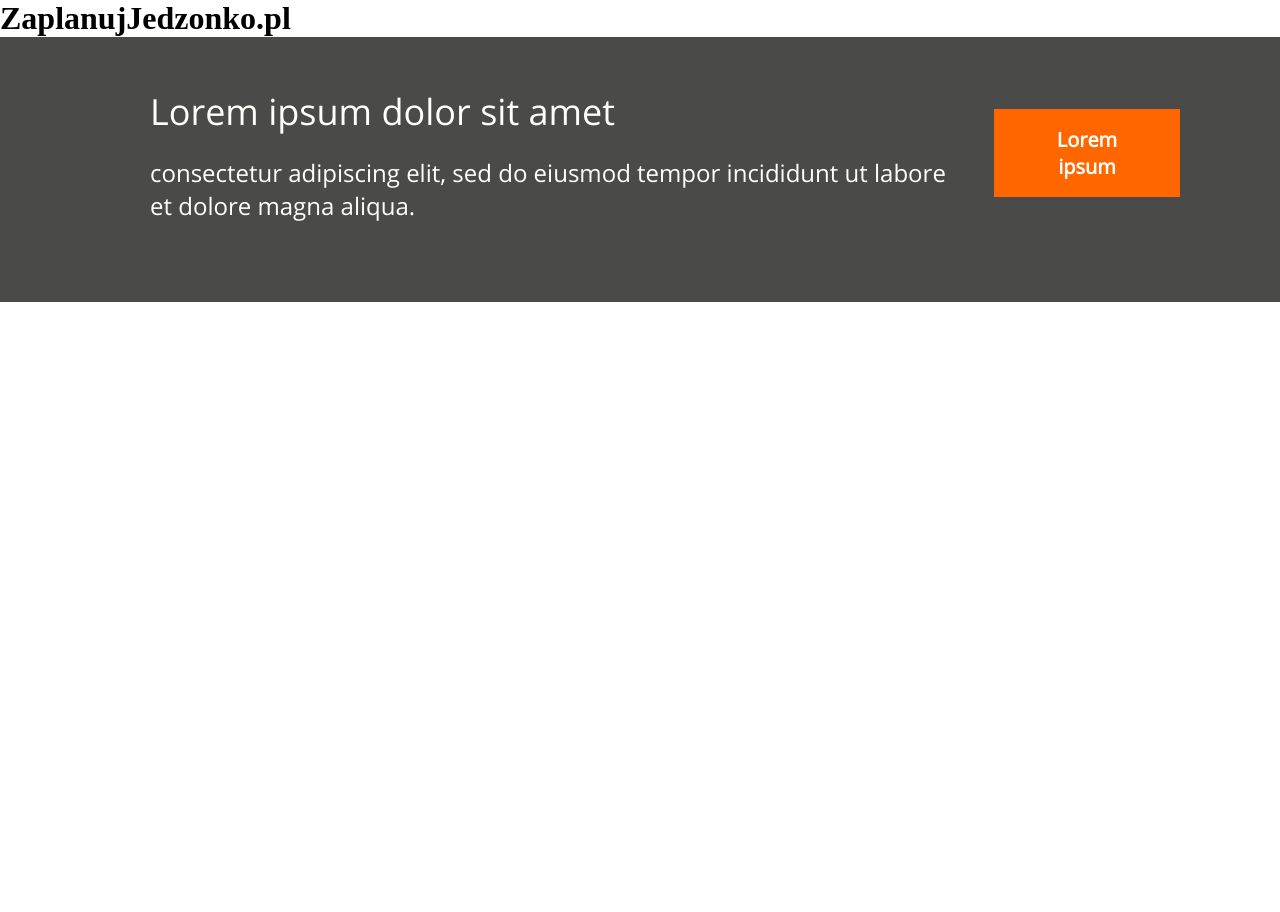
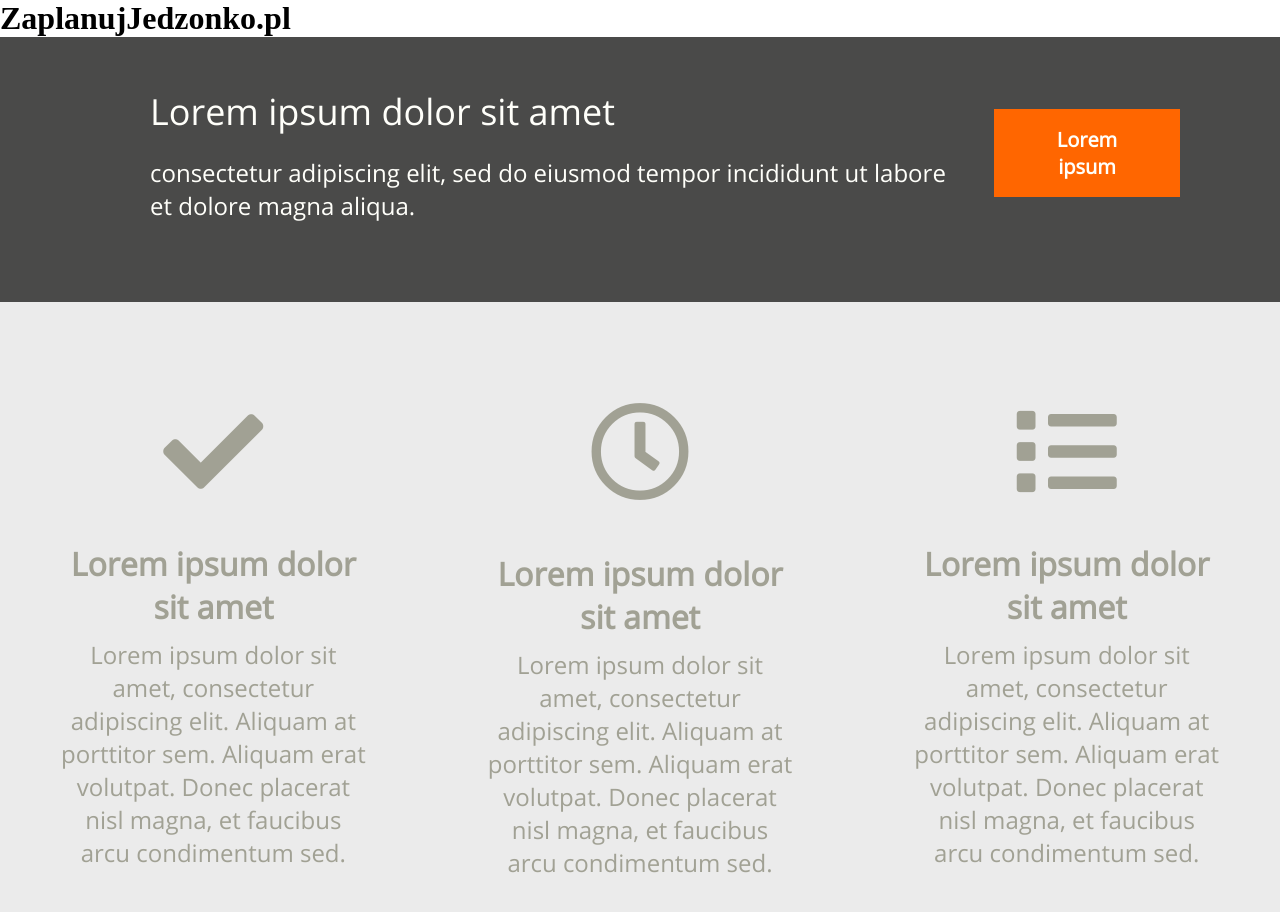
Before and after one commit to Ravenwroc/ScrumLab, a website: page development/index.html in a window 1280 px wide. Before the commit the page ends 800 px from the top, so only its background shows below. Drawn offline with nearby package versions, Linux system fonts and the light colour scheme; files that its build step writes are made by us from their sources; files whose address does not match are found by name.

Commit message:
feature/1.4 completed

```diff
--- a/development/index.html
+++ b/development/index.html
@@ -1,11 +1,12 @@
 <!DOCTYPE html>
 <html lang="pl">
 <head>
-    <meta charset="UTF-8" />
-    <meta name="viewport" content="width=device-width, initial-scale=1.0" />
-    <meta http-equiv="X-UA-Compatible" content="ie=edge" />
+  <meta charset="UTF-8"/>
+  <meta name="viewport" content="width=device-width, initial-scale=1.0"/>
+  <meta http-equiv="X-UA-Compatible" content="ie=edge"/>
   <title>Zaplanuj Jedzonko</title>
-    <link rel="stylesheet" href="./css/main.css" />
+  <link rel="stylesheet" href="./css/main.css"/>
+  <link rel="stylesheet" href="https://use.fontawesome.com/releases/v5.8.2/css/all.css" integrity="sha384-oS3vJWv+0UjzBfQzYUhtDYW+Pj2yciDJxpsK1OYPAYjqT085Qq/1cq5FLXAZQ7Ay" crossorigin="anonymous">
 </head>
 <body>
 <header>
@@ -29,8 +30,27 @@
   </div>
 
 </section>
-    <section>
+<section class="features-section main-width">
   <!-- features -->
+
+  <div class="feature-container">
+    <i class="feature-container__image fas fa-check"></i>
+    <h2 class="feature-container__header">Lorem ipsum dolor sit amet</h2>
+    <p class="feature-container__description">Lorem ipsum dolor sit amet, consectetur adipiscing elit. Aliquam at porttitor sem.  Aliquam erat volutpat. Donec placerat nisl magna, et faucibus arcu condimentum sed.</p>
+  </div>
+
+  <div class="feature-container">
+    <i class="feature-container__image far fa-clock"></i>
+    <h2 class="feature-container__header">Lorem ipsum dolor sit amet</h2>
+    <p class="feature-container__description">Lorem ipsum dolor sit amet, consectetur adipiscing elit. Aliquam at porttitor sem.  Aliquam erat volutpat. Donec placerat nisl magna, et faucibus arcu condimentum sed.</p>
+  </div>
+
+  <div class="feature-container">
+    <i class="feature-container__image fas fa-list"></i>
+    <h2 class="feature-container__header">Lorem ipsum dolor sit amet</h2>
+    <p class="feature-container__description">Lorem ipsum dolor sit amet, consectetur adipiscing elit. Aliquam at porttitor sem.  Aliquam erat volutpat. Donec placerat nisl magna, et faucibus arcu condimentum sed.</p>
+  </div>
+
 </section>
 <section>
   <!-- newsletter -->
--- a/development/scss/main.scss
+++ b/development/scss/main.scss
@@ -13,3 +13,4 @@
 @import "./partials/2.2_message_and_form";
 @import "./partials/_8.1_schedules_view";
 @import "partials/1.3_call_to_action";
+@import "partials/1.4_about_application";
--- /dev/null
+++ b/development/scss/partials/_1.4_about_application.scss
@@ -0,0 +1,26 @@
+.features-section{
+  background-color: rgb(235, 235, 235);;
+  display: flex;
+  justify-content: center;
+  .feature-container{
+    color: $tableTextColor;
+    font-family: open_sans, sans-serif;
+    text-align: center;
+    width: 330px;
+    margin: 100px 60px;
+    &:nth-of-type(2) .feature-container__image{
+      margin-bottom: 50px;
+    }
+    .feature-container__image{
+      font-size: 100px;
+      margin-bottom: 40px;
+    }
+    .feature-container__header{
+      font-size: 32px;
+      margin-bottom: 10px;
+    }
+    .feature-container__description{
+      font-size: 24px;
+    }
+  }
+}
```
Lines whose indentation alone changed are shown as unchanged.
